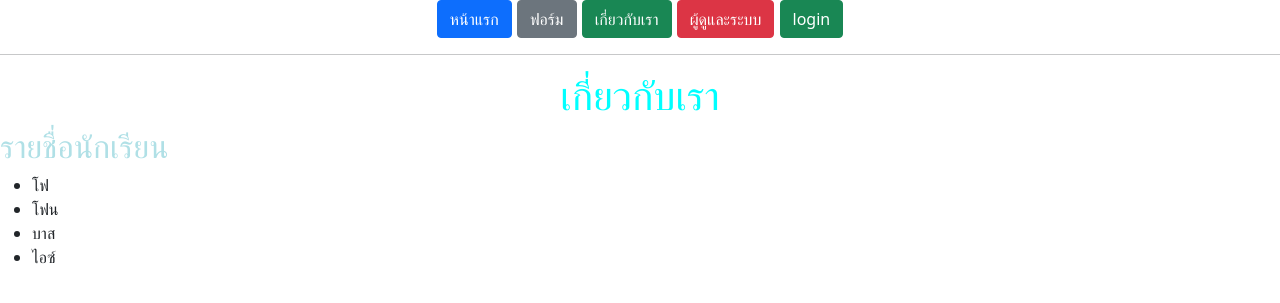
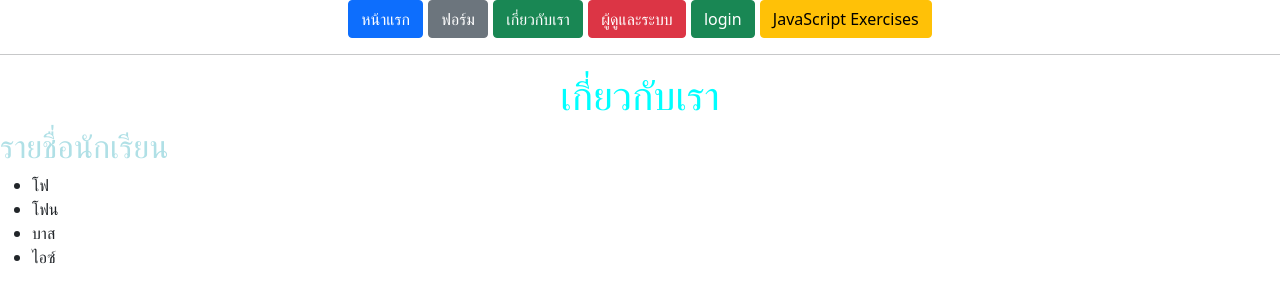
Before and after one commit to kittishat2004-jpg/JavaScript-Exercises, a Django app: page /about in a window 1280 px wide. Shown: the top 303 px of the page. Run offline with Django 5.2, Linux system fonts and the light colour scheme.

Commit message:
base.html

```diff
--- a/Myapp/templates/base.html
+++ b/Myapp/templates/base.html
@@ -19,6 +19,7 @@
     <a href="/about"class="btn btn-success">เกี่ยวกับเรา</a>
     <a href="/admin"class="btn btn-danger">ผู้ดูและระบบ</a>
     <a href="/login_form"class="btn btn-success">login</a>
+    <a href="/JavaScript_Exercises"class="btn btn-warning">JavaScript Exercises</a>
     </p>
     <hr>
     <div>
```
